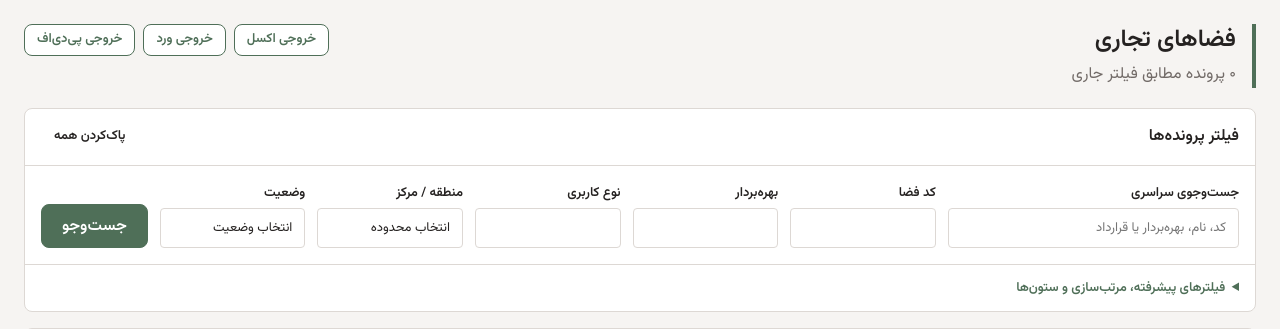
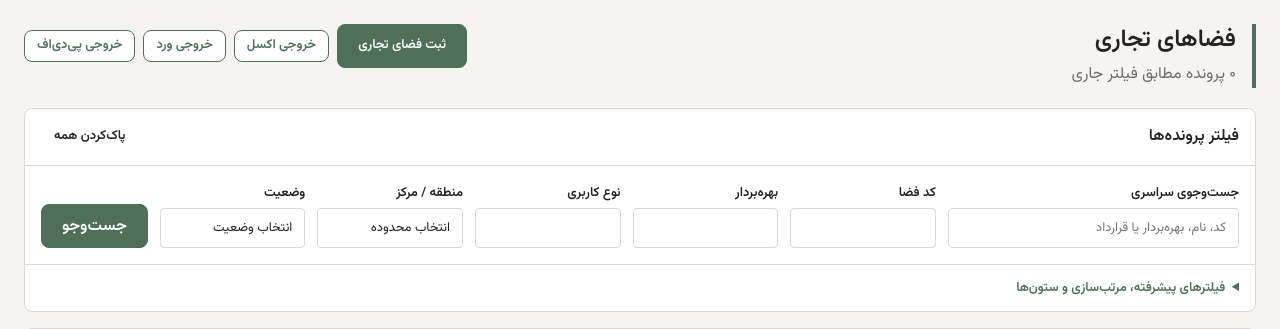
Before and after one commit to sazmantehkarimian-wq/sama-1405, a Django app: page /spaces/ in a window 1280 px wide. Shown: the part 111-440 px from the top of the page. Run offline with Django 5.2, Linux system fonts and the light colour scheme; the visitor is signed in with stand-in values (Sample User, id 1); data that the repository does not hold is empty.

Commit message:
ui: expose commercial-space entry action

```diff
--- a/ui/templates/ui/space_list.html
+++ b/ui/templates/ui/space_list.html
@@ -1,5 +1,5 @@
 {% extends 'ui/base.html' %}{% load presentation %}{% block title %}فضاهای تجاری{% endblock %}{% block section_class %}section-spaces{% endblock %}{% block content %}
-<div class="page-header"><div><h1>فضاهای تجاری</h1><p>{{ total|fa_digits }} پرونده مطابق فیلتر جاری</p></div><div class="button-row"><a class="button secondary compact" href="{% url 'spaces-excel' %}?{{ request.GET.urlencode }}">خروجی اکسل</a><a class="button secondary compact" href="{% url 'spaces-docx' %}?{{ request.GET.urlencode }}">خروجی ورد</a><a class="button secondary compact" href="{% url 'spaces-pdf' %}?{{ request.GET.urlencode }}">خروجی پی‌دی‌اف</a></div></div>
+<div class="page-header"><div><h1>فضاهای تجاری</h1><p>{{ total|fa_digits }} پرونده مطابق فیلتر جاری</p></div><div class="button-row"><a class="button emphasized compact" href="{% url 'space-create' %}">ثبت فضای تجاری</a><a class="button secondary compact" href="{% url 'spaces-excel' %}?{{ request.GET.urlencode }}">خروجی اکسل</a><a class="button secondary compact" href="{% url 'spaces-docx' %}?{{ request.GET.urlencode }}">خروجی ورد</a><a class="button secondary compact" href="{% url 'spaces-pdf' %}?{{ request.GET.urlencode }}">خروجی پی‌دی‌اف</a></div></div>
 <form class="card filter-panel" method="get" id="space-filter"><div class="filter-panel-header"><h2>فیلتر پرونده‌ها</h2><a class="button tertiary compact" href="{% url 'space-list' %}">پاک‌کردن همه</a></div>
 <div class="filter-primary"><label>جست‌وجوی سراسری<input name="q" value="{{ request.GET.q }}" placeholder="کد، نام، بهره‌بردار یا قرارداد"></label><label>کد فضا<input name="code" value="{{ request.GET.code }}"></label><label>بهره‌بردار<input name="beneficiary" value="{{ request.GET.beneficiary }}"></label><label>نوع کاربری<input name="usage" value="{{ request.GET.usage }}"></label>
 <label>منطقه / مرکز<details class="multi-select"><summary>انتخاب محدوده</summary><div class="multi-select-options"><input class="option-search" data-option-filter placeholder="جست‌وجوی محدوده"><strong class="helper">مناطق</strong>{% for r in regions %}<label class="check" data-option><input type="checkbox" name="region_id" value="{{ r.id }}">{{ r.name }}</label>{% endfor %}<strong class="helper">مراکز خاص</strong>{% for c in centers %}<label class="check" data-option><input type="checkbox" name="center_id" value="{{ c.id }}">{{ c.name }}</label>{% endfor %}</div></details></label>
```
